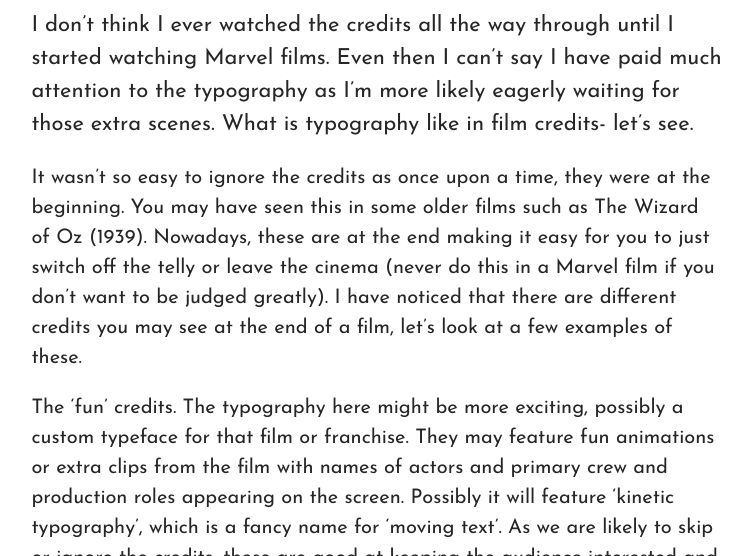
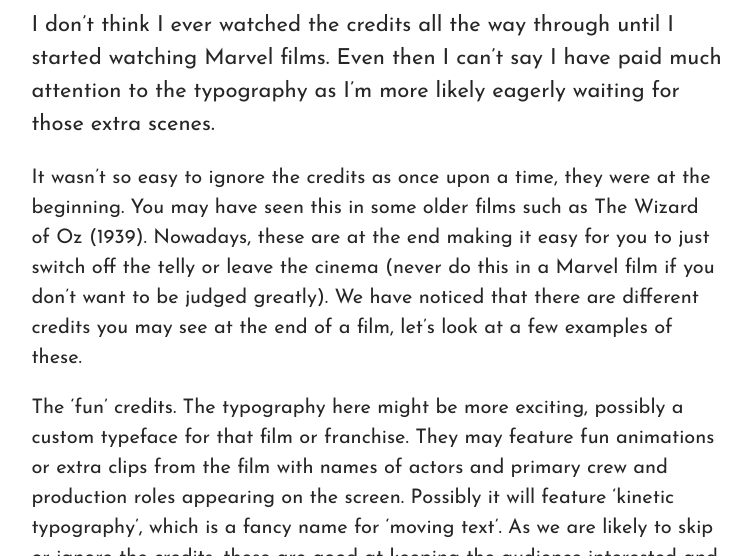
Before and after one commit to laurenlouisap/typography, a Jekyll site: the page built from _posts/2021-11-15-the-credits.md, in a window 1280 px wide and 900 px high, cut to the strip 344-900 px from the top of the window. Shown: the whole strip, without its empty margins (263-1014 px from the left). Built offline with Jekyll 4.4.1, drawn with Linux system fonts in a browser that asks for light colours; some web fonts are replaced.

Commit message:
Update Post “2021-11-15-the-credits”

```diff
--- a/_posts/2021-11-15-the-credits.md
+++ b/_posts/2021-11-15-the-credits.md
@@ -11,9 +11,9 @@
   - Fonts
   - Media
 ---
-I don't think I ever watched the credits all the way through until I started watching Marvel films. Even then I can't say I have paid much attention to the typography as I'm more likely eagerly waiting for those extra scenes. What is typography like in film credits- let's see.
+I don't think I ever watched the credits all the way through until I started watching Marvel films. Even then I can't say I have paid much attention to the typography as I'm more likely eagerly waiting for those extra scenes.
 
-It wasn't so easy to ignore the credits as once upon a time, they were at the beginning. You may have seen this in some older films such as The Wizard of Oz (1939). Nowadays, these are at the end making it easy for you to just switch off the telly or leave the cinema (never do this in a Marvel film if you don't want to be judged greatly). I have noticed that there are different credits you may see at the end of a film, let's look at a few examples of these.
+It wasn't so easy to ignore the credits as once upon a time, they were at the beginning. You may have seen this in some older films such as The Wizard of Oz (1939). Nowadays, these are at the end making it easy for you to just switch off the telly or leave the cinema (never do this in a Marvel film if you don't want to be judged greatly). We have noticed that there are different credits you may see at the end of a film, let's look at a few examples of these.
 
 The 'fun' credits. The typography here might be more exciting, possibly a custom typeface for that film or franchise. They may feature fun animations or extra clips from the film with names of actors and primary crew and production roles appearing on the screen. Possibly it will feature 'kinetic typography', which is a fancy name for 'moving text'. As we are likely to skip or ignore the credits, these are good at keeping the audience interested and engaged whilst giving the recognition to those involved.
 
```
